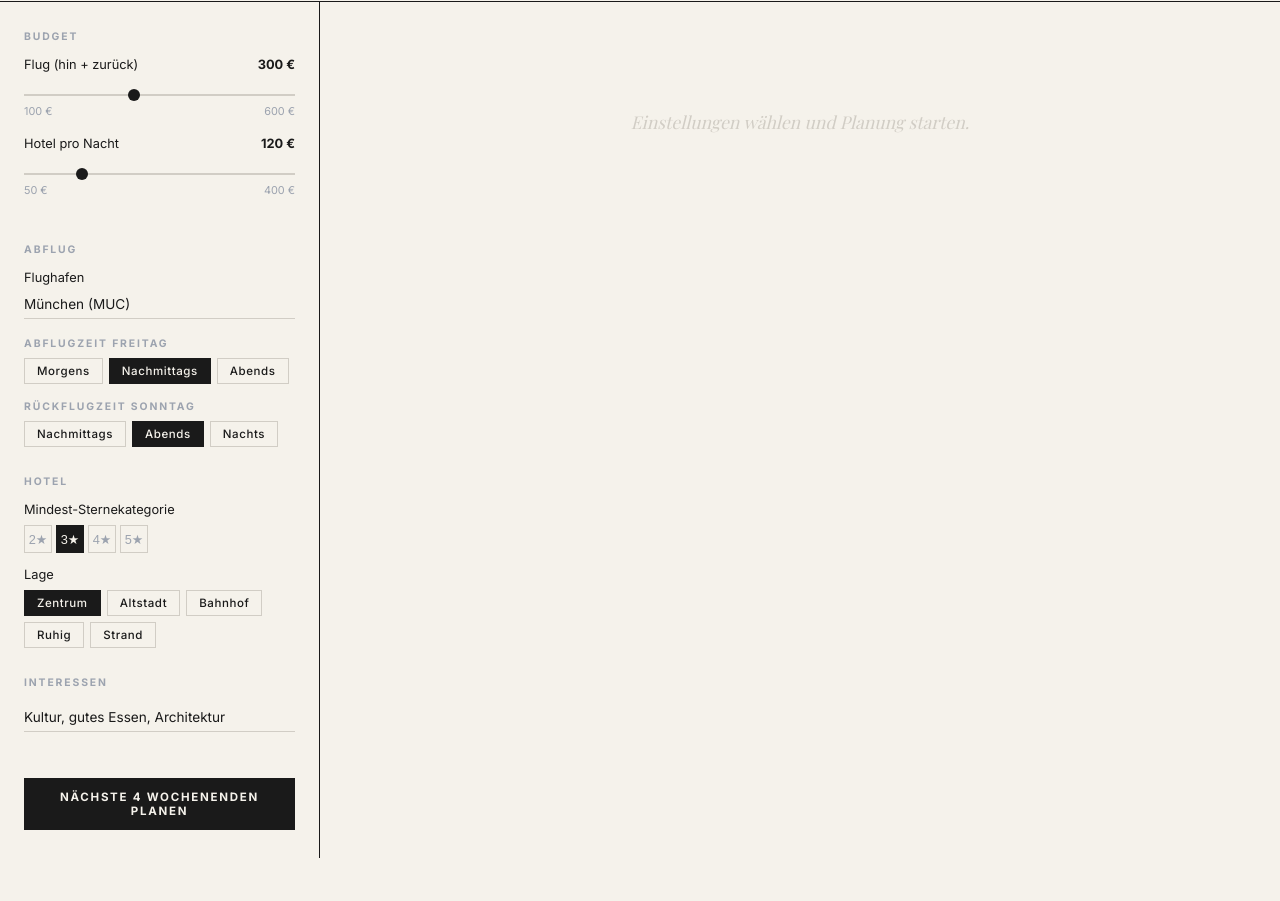
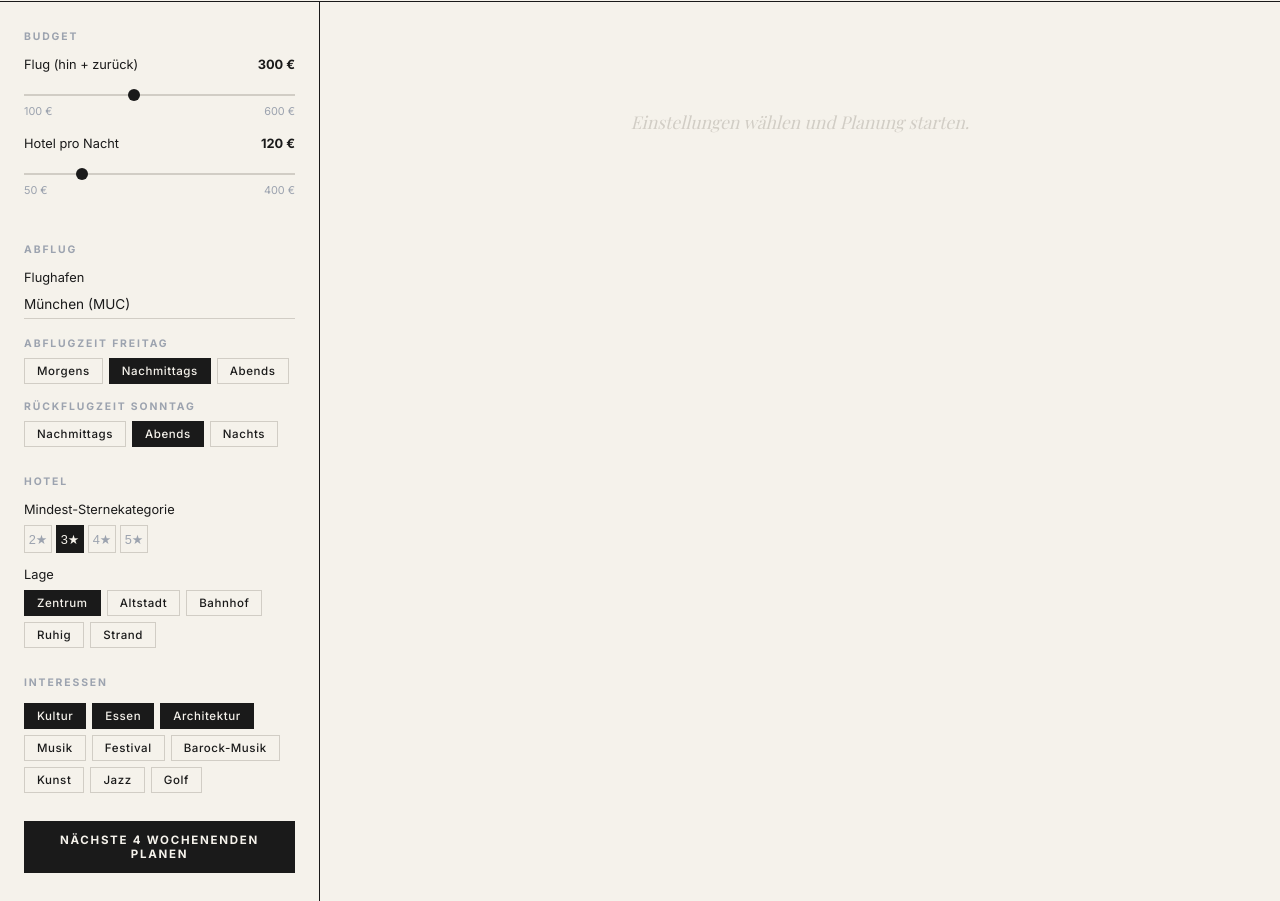
Before and after one commit to oehmm/weekend-trip-planner, a website: page public/index.html in a window 1280 px wide. Shown: the part 65-966 px from the top of the page. Before the commit the page ends 923 px from the top, so only its background shows below. Drawn offline with nearby package versions, Linux system fonts and the light colour scheme; a web font is replaced by a local one.

Commit message:
Update index.html

```diff
--- a/public/index.html
+++ b/public/index.html
@@ -437,8 +437,16 @@
 
     <div>
       <div class="section-label">Interessen</div>
-      <div class="select-field">
-        <input type="text" id="interests" placeholder="Kultur, Essen, Architektur…" value="Kultur, gutes Essen, Architektur" />
+      <div class="pill-group" id="interestPills">
+        <div class="pill active" data-val="Kultur">Kultur</div>
+        <div class="pill active" data-val="gutes Essen">Essen</div>
+        <div class="pill active" data-val="Architektur">Architektur</div>
+        <div class="pill" data-val="Musik">Musik</div>
+        <div class="pill" data-val="Festival">Festival</div>
+        <div class="pill" data-val="Barock-Musik">Barock-Musik</div>
+        <div class="pill" data-val="Kunstausstellungen">Kunst</div>
+        <div class="pill" data-val="Jazz">Jazz</div>
+        <div class="pill" data-val="Golf">Golf</div>
       </div>
     </div>
 
@@ -483,6 +491,7 @@
   makePillGroup('depTimePills', false);
   makePillGroup('retTimePills', false);
   makePillGroup('locationPills', true);
+  makePillGroup('interestPills', true); // Mehrfachauswahl für Interessen aktiviert
 
   // ── Stars ──
   document.getElementById('starBtns').querySelectorAll('.star-btn').forEach(btn => {
@@ -534,7 +543,7 @@
       .replace(/^- (.+)$/gm, '<li>$1</li>')
       .replace(/(<li>[\s\S]*?<\/li>)+/g, m => `<ul>${m}</ul>`)
       .replace(/\n\n/g, '</p><p>')
-      .replace(/^(?!<[htubp\/]|<st|<em|<bl)(.+)$/gm, '$1')
+      .replace(/^(?!<[bathtubp\/]|<st|<em|<bl)(.+)$/gm, '$1')
       .replace(/<p><\/p>/g, '');
   }
 
@@ -564,6 +573,9 @@
       document.getElementById('loaderText').textContent = msgs[++mi % msgs.length];
     }, 5000);
 
+    // Ausgewählte Interessen aus den aktiven Pills extrahieren und kommagetrennt zusammenfügen
+    const selectedInterests = getActive('interestPills').join(', ') || 'Kultur';
+
     try {
       const resp = await fetch('/.netlify/functions/plan-trip', {
         method: 'POST',
@@ -572,7 +584,7 @@
           flightBudget: +document.getElementById('flightBudget').value,
           hotelBudget:  +document.getElementById('hotelBudget').value,
           origin:       document.getElementById('origin').value,
-          interests:    document.getElementById('interests').value,
+          interests:    selectedInterests, // Hier werden die ausgewählten Pills übergeben
           departureTime: getActive('depTimePills')[0] || 'nachmittags',
           returnTime:    getActive('retTimePills')[0] || 'abends',
           hotelStars:    +([...document.getElementById('starBtns').querySelectorAll('.star-btn.active')][0]?.dataset.val || 3),
```
